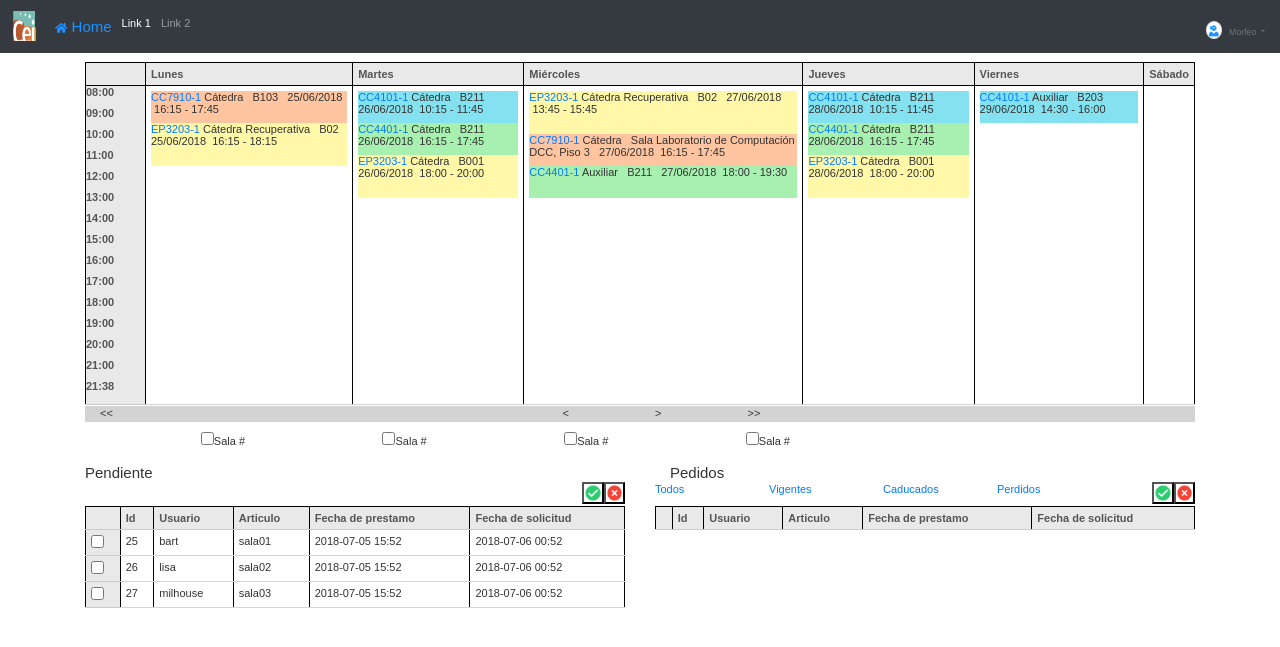
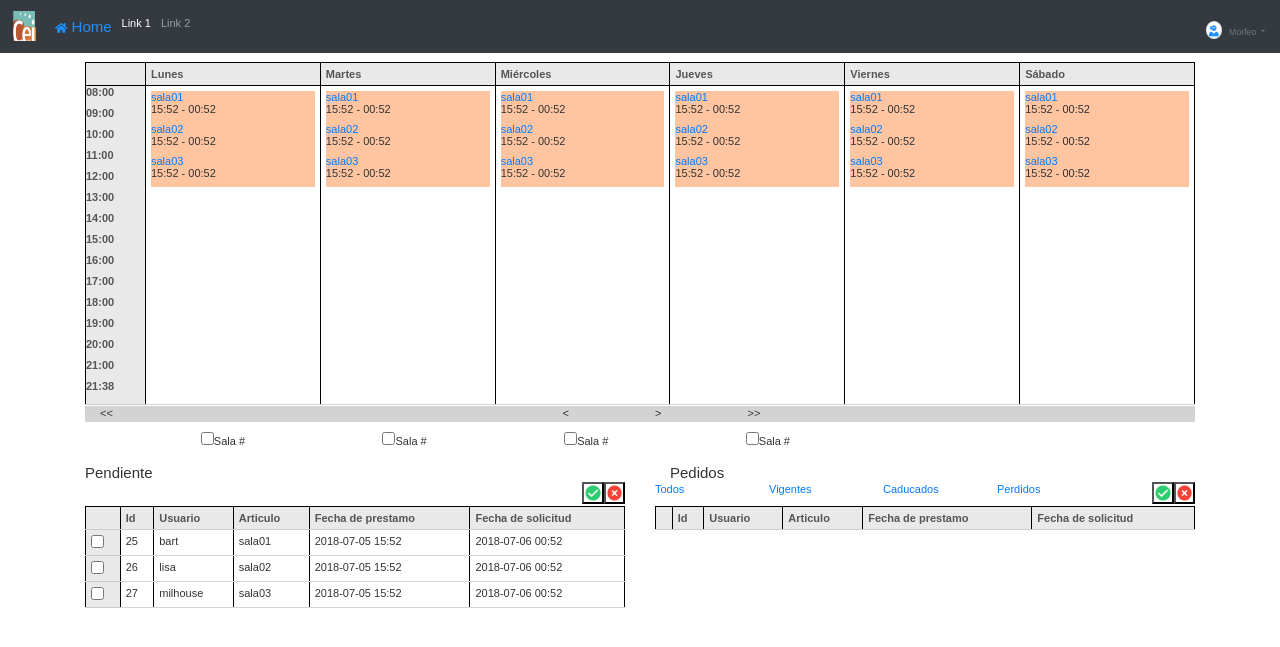
Before and after one commit to DCC-CC4401/2018-1-SQL-Injection, a Django app: page /administrator/ in a window 1280 px wide. Shown: the top 647 px of the page. Run offline with Django 3.2, Linux system fonts and the light colour scheme; data comes from the database, SQL or seed files in the repository; lists and menus that the app fills with data are empty; some libraries are stand-ins or nearby versions.

Commit message:
add week query and adapt template of calendar

```diff
--- a/administrator/templates/administrator/calendar.html
+++ b/administrator/templates/administrator/calendar.html
@@ -15,8 +15,7 @@
     }
 </style>
 
-
-
+<!-- calendar style -->
 <style>
 
 * {
@@ -63,26 +62,11 @@ table {
     border-spacing: 2px;
     border-color: grey;
 }
-* {
-    font-family: Arial,Helvetica,sans-serif;
-    font-size: 11px;
-    padding: 0;
-    margin: 0;
-}
-
-
 
 html {
+    font-size: 10px;
     font-family: sans-serif;
-    -ms-text-size-adjust: 100%;
-    -webkit-text-size-adjust: 100%;
-}
-html {
-    font-size: 10px;
     -webkit-tap-highlight-color: rgba(0,0,0,0);
-}
-html {
-    font-family: sans-serif;
     -webkit-text-size-adjust: 100%;
     -ms-text-size-adjust: 100%;
 }
@@ -206,37 +190,23 @@ table {
         <div class="hora" style="top:242px; height:21px;">19:00</div>
         <div class="hora" style="top:264px; height:21px;">20:00</div>
         <div class="hora" style="top:286px; height:21px;">21:00</div>
-        <div id="line" class="reloj" style="top: 301px;"><span>21:38</span></div>   </th>
+        <div id="line" class="reloj" style="top: 301px;"><span>21:38</span></div>
+    </th>
+        {% for i in '123456'|make_list %}
         <td class="dia " style="">
-            <div id="dia_1" style="height: 308px; position:relative">
-            <div class="bloque Ctedra c251233 " style="top:181.5px;height:32px;min-height:32px;left:0px;margin-right:0px;background-color:#ffc4a0;z-index:2"><a href="https://www.u-cursos.cl/ingenieria/2018/1/CC7910/1/">CC7910-1</a> Cátedra &nbsp; B103 &nbsp; 25/06/2018 &nbsp;16:15 - 17:45</div>
-            <div class="bloque Ctedra_Recuperativa c261717 " style="top:182.5px;height:43px;min-height:43px;left:25px;margin-right:0px;background-color:#fff8a8;z-index:3"><a href="https://www.u-cursos.cl/ingenieria/2018/1/EP3203/1/">EP3203-1</a> Cátedra Recuperativa &nbsp; B02 &nbsp; 25/06/2018 &nbsp;16:15 - 18:15</div>
-        </div></td>
-        <td class="dia " style="">
-            <div id="dia_2" style="height: 308px; position:relative">
-            <div class="bloque Ctedra c247259 " style="top:49.5px;height:32px;min-height:32px;left:0px;margin-right:0px;background-color:#84e2f0;z-index:2"><a href="https://www.u-cursos.cl/ingenieria/2018/1/CC4101/1/">CC4101-1</a> Cátedra &nbsp; B211 &nbsp; 26/06/2018 &nbsp;10:15 - 11:45</div>
-            <div class="bloque Ctedra c247269 " style="top:181.5px;height:32px;min-height:32px;left:0px;margin-right:0px;background-color:#a8f0b0;z-index:3"><a href="https://www.u-cursos.cl/ingenieria/2018/1/CC4401/1/">CC4401-1</a> Cátedra &nbsp; B211 &nbsp; 26/06/2018 &nbsp;16:15 - 17:45</div>
-            <div class="bloque Ctedra c261717 " style="top:220px;height:43px;min-height:43px;left:0px;margin-right:0px;background-color:#fff8a8;z-index:4"><a href="https://www.u-cursos.cl/ingenieria/2018/1/EP3203/1/">EP3203-1</a> Cátedra &nbsp; B001 &nbsp; 26/06/2018 &nbsp;18:00 - 20:00</div>
-        </div></td>
-        <td class="dia " style="">
-            <div id="dia_3" style="height: 308px; position:relative">
-            <div class="bloque Ctedra_Recuperativa c261717 " style="top:126.5px;height:43px;min-height:43px;left:0px;margin-right:0px;background-color:#fff8a8;z-index:2"><a href="https://www.u-cursos.cl/ingenieria/2018/1/EP3203/1/">EP3203-1</a> Cátedra Recuperativa &nbsp; B02 &nbsp; 27/06/2018 &nbsp;13:45 - 15:45</div>
-            <div class="bloque Ctedra c251233 " style="top:181.5px;height:32px;min-height:32px;left:0px;margin-right:0px;background-color:#ffc4a0;z-index:3"><a href="https://www.u-cursos.cl/ingenieria/2018/1/CC7910/1/">CC7910-1</a> Cátedra &nbsp; Sala Laboratorio de Computación DCC, Piso 3 &nbsp; 27/06/2018 &nbsp;16:15 - 17:45</div>
-            <div class="bloque Auxiliar c247269 " style="top:220px;height:32px;min-height:32px;left:0px;margin-right:0px;background-color:#a8f0b0;z-index:4"><a href="https://www.u-cursos.cl/ingenieria/2018/1/CC4401/1/">CC4401-1</a> Auxiliar &nbsp; B211 &nbsp; 27/06/2018 &nbsp;18:00 - 19:30</div>
-        <div id="circle" class="circle" style="top: 301px;"></div></div></td>
-        <td class="dia " style="">
-            <div id="dia_4" style="height: 308px; position:relative">
-            <div class="bloque Ctedra c247259 " style="top:49.5px;height:32px;min-height:32px;left:0px;margin-right:0px;background-color:#84e2f0;z-index:2"><a href="https://www.u-cursos.cl/ingenieria/2018/1/CC4101/1/">CC4101-1</a> Cátedra &nbsp; B211 &nbsp; 28/06/2018 &nbsp;10:15 - 11:45</div>
-            <div class="bloque Ctedra c247269 " style="top:181.5px;height:32px;min-height:32px;left:0px;margin-right:0px;background-color:#a8f0b0;z-index:3"><a href="https://www.u-cursos.cl/ingenieria/2018/1/CC4401/1/">CC4401-1</a> Cátedra &nbsp; B211 &nbsp; 28/06/2018 &nbsp;16:15 - 17:45</div>
-            <div class="bloque Ctedra c261717 " style="top:220px;height:43px;min-height:43px;left:0px;margin-right:0px;background-color:#fff8a8;z-index:4"><a href="https://www.u-cursos.cl/ingenieria/2018/1/EP3203/1/">EP3203-1</a> Cátedra &nbsp; B001 &nbsp; 28/06/2018 &nbsp;18:00 - 20:00</div>
-        </div></td>
-        <td class="dia " style="">
-            <div id="dia_5" style="height: 308px; position:relative">
-            <div class="bloque Auxiliar c247259 " style="top:143px;height:32px;min-height:32px;left:0px;margin-right:0px;background-color:#84e2f0;z-index:2"><a href="https://www.u-cursos.cl/ingenieria/2018/1/CC4101/1/">CC4101-1</a> Auxiliar &nbsp; B203 &nbsp; 29/06/2018 &nbsp;14:30 - 16:00</div>
-        </div></td>
-        <td class="dia " style="">
-            <div id="dia_6" style="height: 308px; position:relative">
-        </div></td>
+            <div id="dia_{{i}}" style="height: 308px; position:relative">
+                {% for d in weekReserves %}
+                    <div class="bloque Ctedra c251233 " style="top:181.5px;height:32px;min-height:32px;left:0px;margin-right:0px;background-color:#ffc4a0;z-index:2">
+                        <a href="https://www.u-cursos.cl/ingenieria/2018/1/CC7910/1/">{{d.space__name}}</a>
+                        <div>{{ d.start|date:'H:i' }} - {{ d.finish|date:'H:i' }}</div>
+
+                    </div>
+                {% endfor %}
+                <!-- <div class="bloque Ctedra_Recuperativa c261717 " style="top:182.5px;height:43px;min-height:43px;left:25px;margin-right:0px;background-color:#fff8a8;z-index:3">
+                    <a href="https://www.u-cursos.cl/ingenieria/2018/1/EP3203/1/">EP3203-1</a> Cátedra Recuperativa &nbsp; B02 &nbsp; 25/06/2018 &nbsp;16:15 - 18:15</div> -->
+            </div>
+        </td>
+        {% endfor %}
     </tr>
         </tbody>
     <col class="col0 first"><col class="col1"><col class="col2"><col class="col3"><col class="col4"><col class="col5"><col class="col6 last"></table></div>
--- a/administrator/views.py
+++ b/administrator/views.py
@@ -1,13 +1,20 @@
 from django.shortcuts import render
 from django.http import HttpResponse, HttpResponseRedirect
 from django.template import loader
-
+import datetime
 
 from inventario_cei.models import Reserve
 
 def index(request):
 
     rooms = [MockSala(), MockSala(), MockSala(), MockSala()]
+
+    # all week reserves
+    today = datetime.datetime.today()
+    start_week = today - datetime.timedelta(today.weekday())
+    end_week = start_week + datetime.timedelta(7)
+    weekReserves = Reserve.objects.filter(start__range=[start_week, end_week]).values(
+        'id', 'user__username','space__name','start','finish').order_by('-created')
 
     # Pending reserves
     pendingHeaders = ['Id', 'Usuario', 'Articulo', 'Fecha de prestamo', 'Fecha de solicitud']
@@ -20,6 +27,7 @@ def index(request):
         'id', 'user__username','space__name','start','finish','state').order_by('-updated')
 
     context = {'message' : "Hello world!",
+                'weekReserves':weekReserves,
                 'pendingHeaders': pendingHeaders,
                 'pendings': list(pending),
                 'lendingHeaders': lendingHeaders,
```
